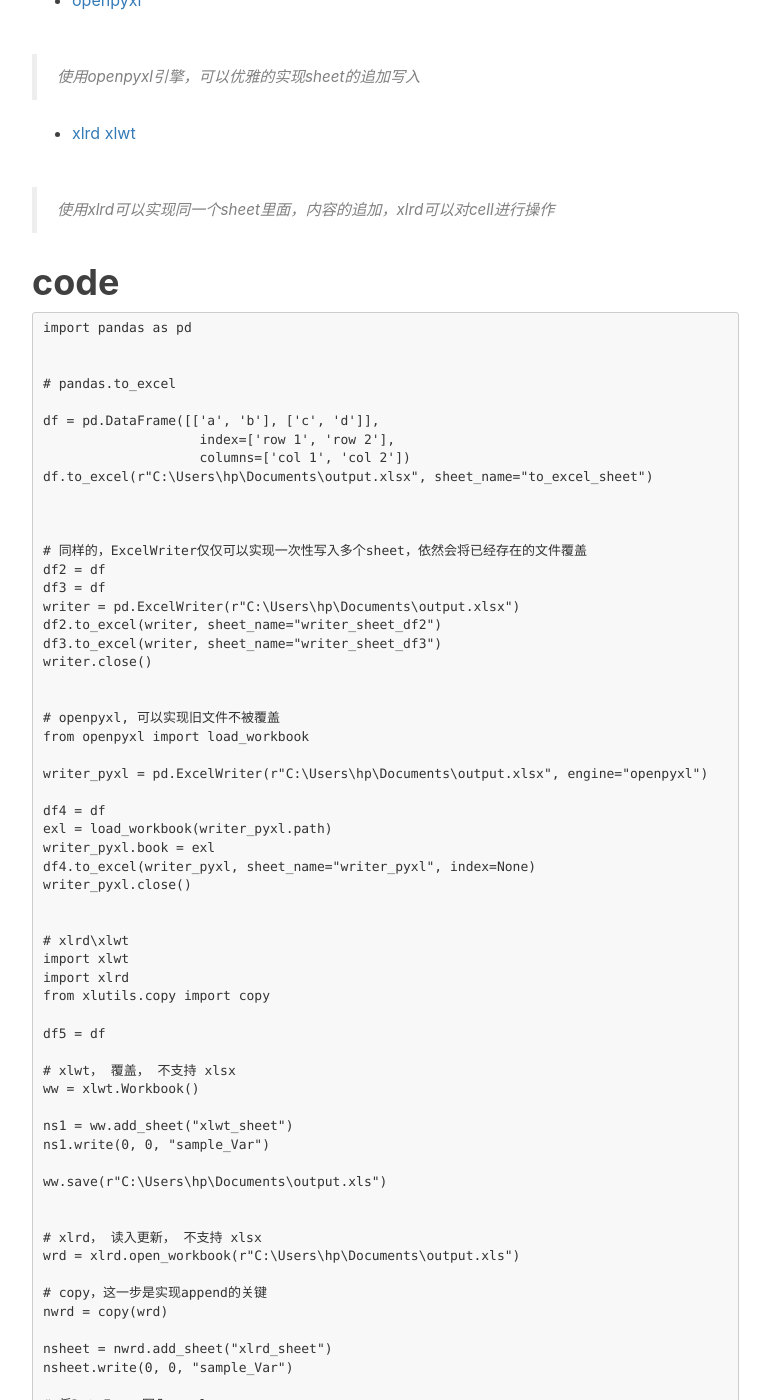
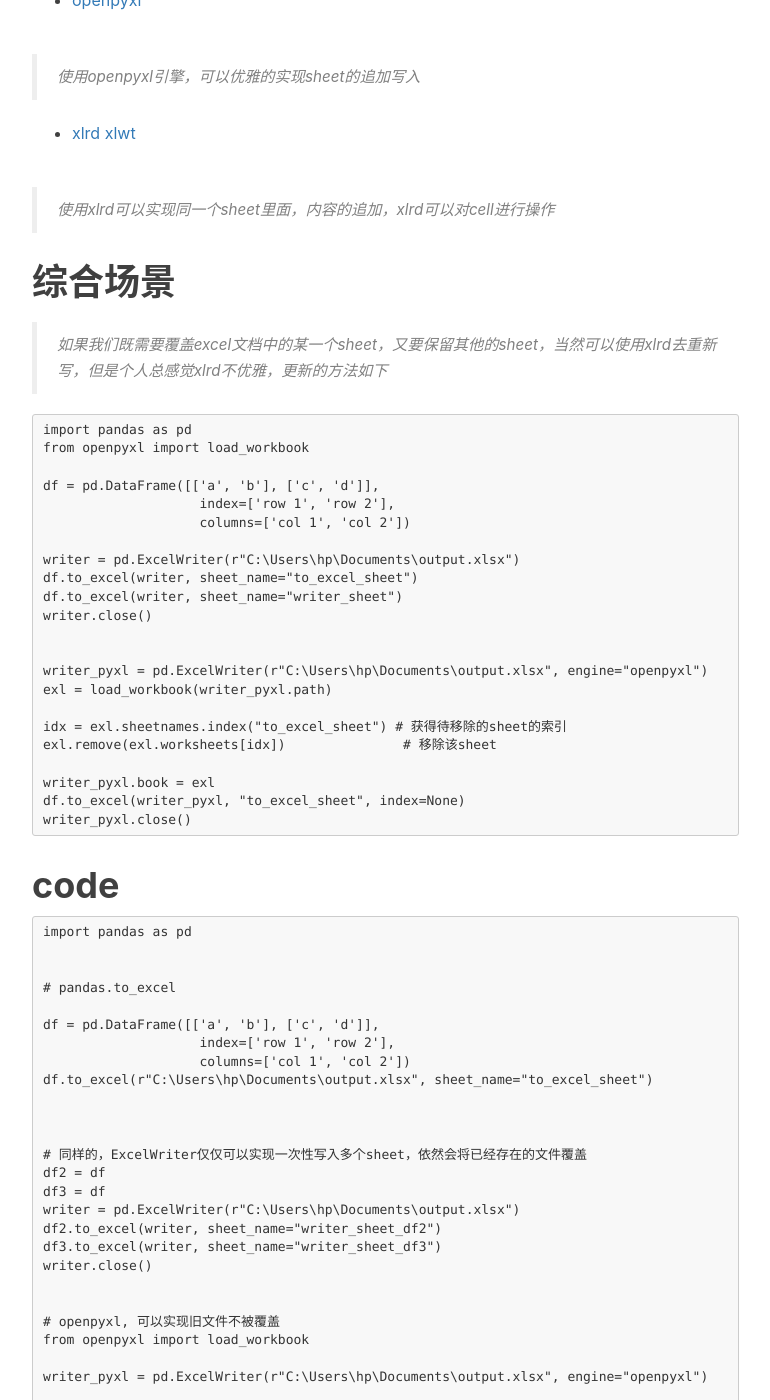
Before and after one commit to xeebudong/xeebudong.github.io, a Jekyll site: the page built from _posts/2019-07-24-pandas.to_excel数据覆盖及应对方法.md, in a window 1280 px wide and 1400 px high, scrolled down 1023 px. Shown: the whole window, without its empty margins (233-1003 px from the left). Built offline with Jekyll 4.4.1, drawn with Linux system fonts in a browser that asks for light colours; nearby versions of some CDN libraries; our own code applies the rules of GitHub Pages for plain Markdown files; comment, search, counter and statistics services are not loaded.

Commit message:
- 2019/07/29 19:09:19

````diff
--- a/_posts/2019-07-24-pandas.to_excel数据覆盖及应对方法.md
+++ b/_posts/2019-07-24-pandas.to_excel数据覆盖及应对方法.md
@@ -21,6 +21,36 @@ DataFrame.to_excel(self, excel_writer, sheet_name='Sheet1', na_rep='', float_for
 
 > 使用xlrd可以实现同一个sheet里面，内容的追加，xlrd可以对cell进行操作
 
+
+# 综合场景
+
+> 如果我们既需要覆盖excel文档中的某一个sheet，又要保留其他的sheet，当然可以使用xlrd去重新写，但是个人总感觉xlrd不优雅，更新的方法如下
+
+
+```
+import pandas as pd
+from openpyxl import load_workbook
+
+df = pd.DataFrame([['a', 'b'], ['c', 'd']],
+                    index=['row 1', 'row 2'],
+                    columns=['col 1', 'col 2'])
+
+writer = pd.ExcelWriter(r"C:\Users\hp\Documents\output.xlsx")
+df.to_excel(writer, sheet_name="to_excel_sheet")
+df.to_excel(writer, sheet_name="writer_sheet")
+writer.close()
+
+
+writer_pyxl = pd.ExcelWriter(r"C:\Users\hp\Documents\output.xlsx", engine="openpyxl")
+exl = load_workbook(writer_pyxl.path)
+
+idx = exl.sheetnames.index("to_excel_sheet") # 获得待移除的sheet的索引
+exl.remove(exl.worksheets[idx])               # 移除该sheet
+
+writer_pyxl.book = exl
+df.to_excel(writer_pyxl, "to_excel_sheet", index=None)
+writer_pyxl.close()
+```
 # code
 
 ```
````
